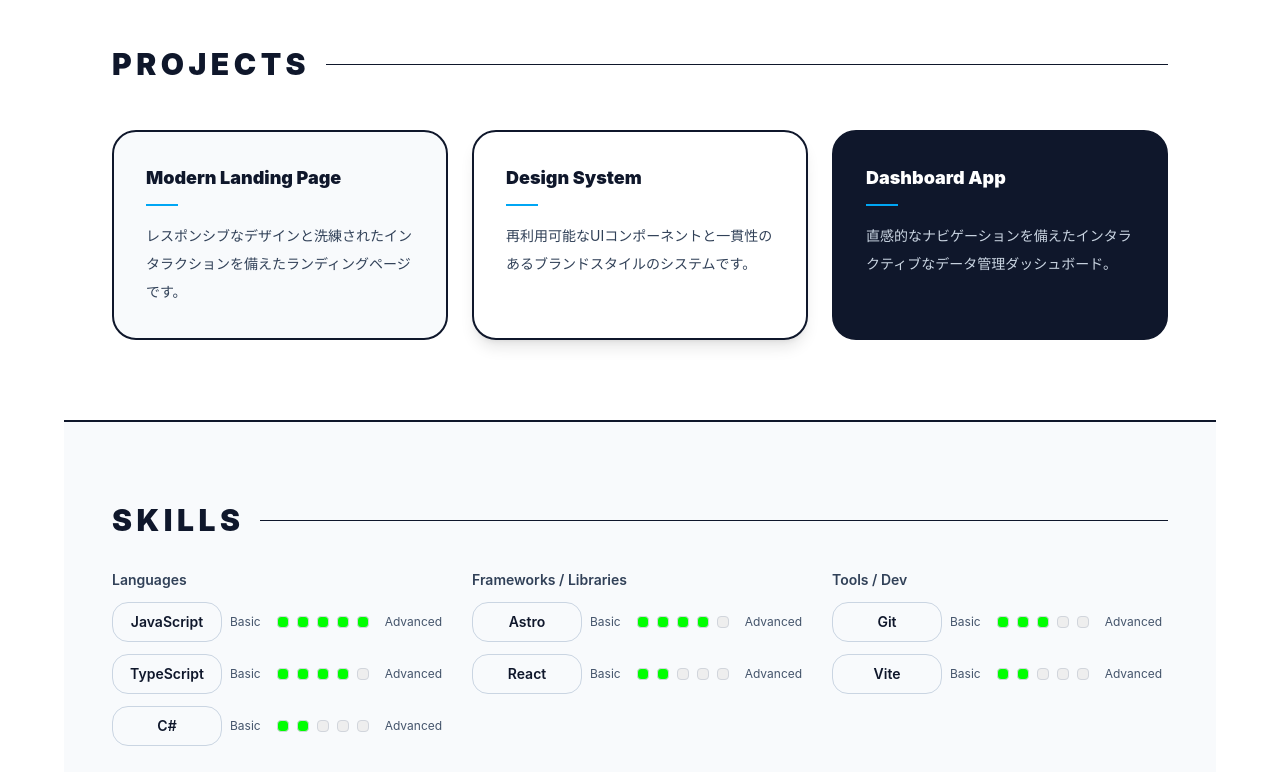
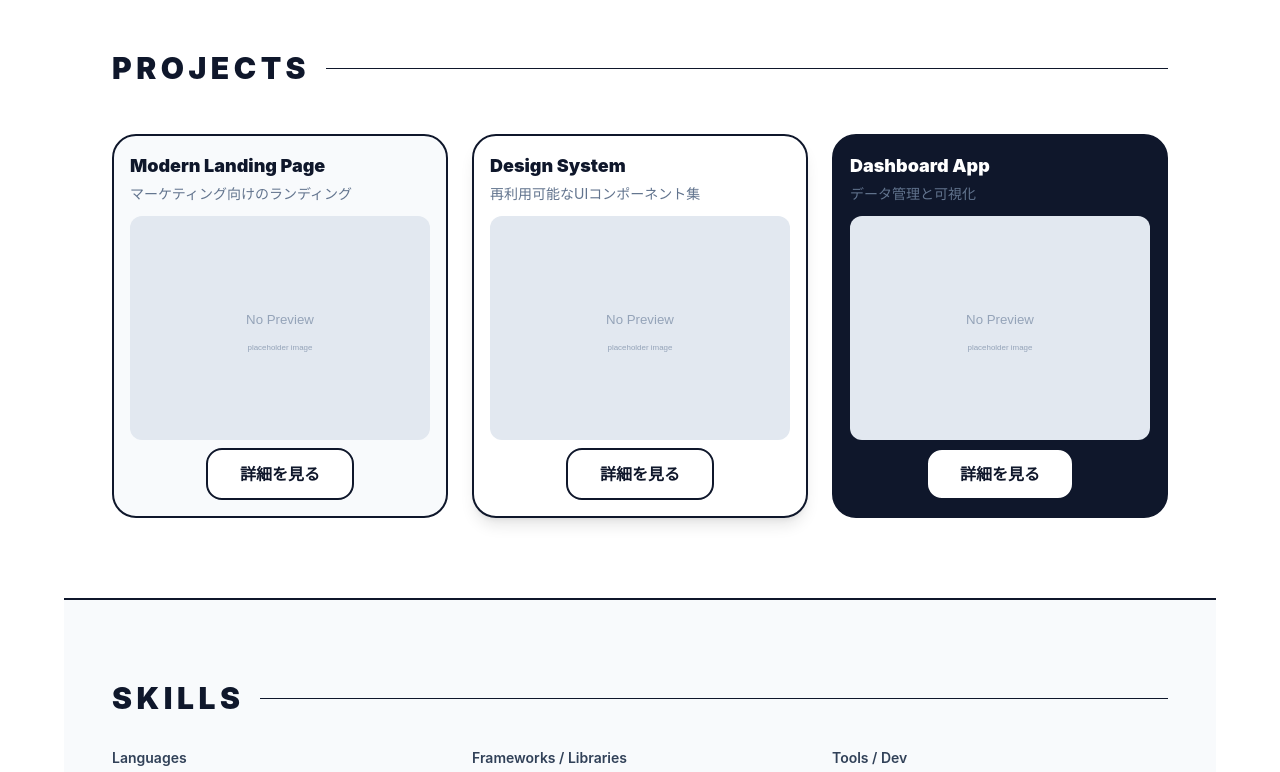
Before and after one commit to Okubo-Kazuki/portfolio, a React app: page / in a window 1280 px wide. Shown: the part 660-1432 px from the top of the page. Built offline with nearby package versions, Linux system fonts and the light colour scheme; the HTML template or start-up script is replaced by a standard one.

Commit message:
💄 ProjectsセクションのUI変更

```diff
--- a/src/components/ActionButton.tsx
+++ b/src/components/ActionButton.tsx
@@ -1,6 +1,6 @@
 type ActionButtonProps = React.ComponentProps<'a'> & {
   variant?: 'primary' | 'secondary';
-  target? : '_blank' | '';
+  target?: '_blank' | '';
 };
 
 export default function ActionButton({
@@ -15,6 +15,7 @@ export default function ActionButton({
     variant === 'primary'
       ? `${base} bg-sky-500 text-white hover:bg-sky-600`
       : `${base} bg-white text-slate-900 hover:bg-slate-100`;
+
   return (
     <a href={href} className={cls} {...rest} target={target} rel="noopener noreferrer">
       {children}
--- a/src/components/ContactSection.tsx
+++ b/src/components/ContactSection.tsx
@@ -10,7 +10,7 @@ export default function ContactSection() {
       <div className="grid grid-cols-1 gap-12 md:grid-cols-2">
         <div className="space-y-4">
           <p className="text-sm text-slate-700">
-            いろいろなプラットフォームでつながりましょう！
+            様々なプラットフォームでつながりましょう！
           </p>
         </div>
         <div className="flex flex-col gap-3">
@@ -18,6 +18,7 @@ export default function ContactSection() {
             メールを送る
           </ActionButton>
           <ActionButton href="https://github.com/Okubo-Kazuki" target='_blank'>GitHub</ActionButton>
+          <ActionButton href="https://www.facebook.com/profile.php?id=61550066544674" target='_blank'>Facebook</ActionButton>
         </div>
       </div>
     </footer>
--- a/src/components/InterestsSection.tsx
+++ b/src/components/InterestsSection.tsx
@@ -17,8 +17,8 @@ export default function InterestsSection() {
         </InterestCard>
         <InterestCard title="その他">
           <p className="text-sm leading-7 text-slate-700">
-            <br/>
-
+            1年ほど前から、有名サンドボックスゲームを用いて、プレイヤーが課題に挑戦する形式のアスレチック企画を開催しています。<br />
+            総挑戦者は120人に上る、人気企画となりました!
           </p>
         </InterestCard>
       </div>
--- a/src/components/ProjectCard.tsx
+++ b/src/components/ProjectCard.tsx
@@ -1,19 +1,134 @@
+import { useState } from 'react';
+import ActionButton from './ActionButton';
+
 type ProjectCardProps = {
   title: string;
-  description: string;
+  subtitle?: string;
+  preview?: string;
+  details?: string;
+  live?: string;
+  repo?: string;
+  tech?: string[];
+  why?: string;
+  challenges?: string;
+  learnings?: string;
+  role?: string;
+  duration?: string;
   style?: string;
 };
 
-export default function ProjectCard({ title, description, style = '' }: ProjectCardProps) {
-  const textClass = style.includes('text-white')
-    ? 'text-sm leading-7 text-slate-300'
-    : 'text-sm leading-7 text-slate-700';
+export default function ProjectCard({ title, subtitle, preview, details, live, repo, tech, why, challenges, learnings, role, duration, style = '' }: ProjectCardProps) {
+  const [open, setOpen] = useState(false);
+
+  const actionBase = 'rounded-2xl border-2 border-slate-900 px-8 py-3 font-bold transition';
+  const actionSecondary = `${actionBase} bg-white text-slate-900 hover:bg-slate-100`;
+
+  const isDark = style.includes('text-white');
 
   return (
-    <article className={`rounded-3xl border-2 border-slate-900 p-8 transition ${style}`}>
-      <h3 className="text-lg font-black">{title}</h3>
-      <div className="mb-4 mt-3 h-0.5 w-8 bg-sky-500" />
-      <p className={textClass}>{description}</p>
-    </article>
+    <>
+      <article
+        onClick={() => setOpen(true)}
+        className={`relative rounded-3xl border-2 border-slate-900 p-4 transition ${style} ${open ? '' : 'overflow-hidden h-96 md:h-96'} cursor-pointer`}
+      >
+        <div className="flex flex-col h-full">
+          <div>
+            <h3 className="text-lg font-black">{title}</h3>
+            {subtitle && <p className="text-sm text-slate-500 mt-1">{subtitle}</p>}
+          </div>
+
+          <div className="mt-3 flex-1">
+            {preview && (
+              <img src={preview} alt={`${title} preview`} className="w-full h-full object-cover rounded-xl mb-4" />
+            )}
+          </div>
+
+          <div className="mt-2 flex justify-center">
+            <div className={actionSecondary}>詳細を見る</div>
+          </div>
+        </div>
+      </article>
+
+      {open && (
+        <div className="fixed inset-0 z-50 flex items-center justify-center">
+          <div className="absolute inset-0 bg-black/60" onClick={() => setOpen(false)} />
+
+          <div className="relative z-10 w-full max-w-6xl mx-4">
+            <div
+              onClick={e => e.stopPropagation()}
+              className={`rounded-2xl ${isDark ? 'bg-slate-900 text-white' : 'bg-white text-slate-900'} max-h-[90vh] overflow-hidden`}
+            >
+              <div className="p-10 max-h-[90vh] overflow-auto">
+                <div className="flex items-start justify-between">
+                  <div>
+                    <h2 className="text-3xl font-black">{title}</h2>
+                    {subtitle && <p className="text-base opacity-80 mt-2">{subtitle}</p>}
+                  </div>
+                  <button onClick={() => setOpen(false)} className="text-base text-sky-500 hover:underline">閉じる</button>
+                </div>
+
+                <div className="mt-6">
+                  {preview && <img src={preview} alt={`${title} preview`} className="w-full h-80 object-cover rounded-md mb-6" />}
+
+                  {details && <p className={isDark ? 'text-base leading-8 text-slate-300' : 'text-base leading-8 text-slate-700'}>{details}</p>}
+
+                  {(tech || why || challenges || learnings || role || duration) && (
+                    <div className="mt-6 text-base space-y-4">
+                      {role && duration && <div className="text-sm opacity-80">{role} ・ {duration}</div>}
+
+                      {tech && tech.length > 0 && (
+                        <div>
+                          <div className="text-sm opacity-80">Tech:</div>
+                          <div className="flex flex-wrap gap-3 mt-2">
+                            {tech.map(t => (
+                              <span key={t} className="text-sm px-3 py-2 bg-slate-100 rounded-md">{t}</span>
+                            ))}
+                          </div>
+                        </div>
+                      )}
+
+                      {why && (
+                        <div>
+                          <div className="font-semibold text-base">技術選定の理由</div>
+                          <div className="text-base opacity-90">{why}</div>
+                        </div>
+                      )}
+
+                      {challenges && (
+                        <div>
+                          <div className="font-semibold text-base">苦労した点</div>
+                          <div className="text-base opacity-90">{challenges}</div>
+                        </div>
+                      )}
+
+                      {learnings && (
+                        <div>
+                          <div className="font-semibold text-base">学んだこと</div>
+                          <div className="text-base opacity-90">{learnings}</div>
+                        </div>
+                      )}
+                    </div>
+                  )}
+
+                  {(live || repo) && (() => {
+                    const link = live ?? repo;
+                    const isLive = !!live;
+
+                    return (
+                      <div className="mt-6">
+                        <ActionButton href={link} variant={isLive ? 'primary' : 'secondary'} target="_blank">
+                          {isLive ? 'Preview' : 'Source'}
+                        </ActionButton>
+                        <div className="mt-3 text-sm opacity-80 truncate">Link: <a href={link} target="_blank" rel="noopener noreferrer" className="underline">{link}</a></div>
+                      </div>
+                    );
+                  })()}
+                </div>
+              </div>
+            </div>
+          </div>
+        </div>
+      )}
+    </>
   );
 }
--- a/src/components/ProjectsSection.tsx
+++ b/src/components/ProjectsSection.tsx
@@ -4,18 +4,48 @@ import ProjectCard from './ProjectCard';
 const projects = [
   {
     title: 'Modern Landing Page',
-    description:
+    subtitle: 'マーケティング向けのランディング',
+    preview: '/placeholder.svg',
+    details:
       'レスポンシブなデザインと洗練されたインタラクションを備えたランディングページです。',
+    tech: ['React', 'TypeScript', 'Tailwind CSS', 'Vite'],
+    why: '高速な開発と軽量なビルド、既存のコンポーネントを再利用しやすいため。',
+    challenges: '多様な画面サイズでのレイアウト調整と画像最適化が難しかった。',
+    learnings: 'レスポンシブ画像の取り扱いとTailwindでの設計パターンを習得。',
+    role: 'フロントエンド実装・UI設計',
+    duration: '2週間',
+    live: 'https://example.com/landing',
+    repo: 'https://github.com/yourname/landing',
     style: 'bg-slate-50',
   },
   {
     title: 'Design System',
-    description: '再利用可能なUIコンポーネントと一貫性のあるブランドスタイルのシステムです。',
+    subtitle: '再利用可能なUIコンポーネント集',
+    preview: '/placeholder.svg',
+    details: '再利用可能なUIコンポーネントと一貫性のあるブランドスタイルのシステムです。',
+    tech: ['React', 'Storybook', 'TypeScript', 'CSS Modules'],
+    why: 'コンポーネントの文書化とレビューをスムーズにするためStorybookを採用。',
+    challenges: 'デザインとコードの同期、アクセシビリティ確保に時間がかかった。',
+    learnings: 'デザインシステムのスケールとアクセシビリティ対応の知見を得た。',
+    role: '設計＋コンポーネント実装',
+    duration: '1か月',
+    live: 'https://example.com/design-system',
+    repo: 'https://github.com/yourname/design-system',
     style: 'bg-white shadow-lg hover:shadow-xl',
   },
   {
     title: 'Dashboard App',
-    description: '直感的なナビゲーションを備えたインタラクティブなデータ管理ダッシュボード。',
+    subtitle: 'データ管理と可視化',
+    preview: '/placeholder.svg',
+    details: '直感的なナビゲーションを備えたインタラクティブなデータ管理ダッシュボード。',
+    tech: ['React', 'D3.js', 'Node.js', 'Express'],
+    why: '複雑な可視化にはD3の柔軟性が必要だったため。',
+    challenges: '大量データのレンダリングとパフォーマンス調整が課題だった。',
+    learnings: '仮想化とデータ集約のテクニックで描画負荷を下げられた。',
+    role: 'フロントエンド＋データ可視化',
+    duration: '3週間',
+    live: 'https://example.com/dashboard',
+    repo: 'https://github.com/yourname/dashboard',
     style: 'bg-slate-900 text-white hover:bg-black',
   },
 ];
@@ -31,7 +61,17 @@ export default function ProjectsSection() {
           <ProjectCard
             key={project.title}
             title={project.title}
-            description={project.description}
+            subtitle={project.subtitle}
+            preview={project.preview}
+            details={project.details}
+            tech={project.tech}
+            why={project.why}
+            challenges={project.challenges}
+            learnings={project.learnings}
+            role={project.role}
+            duration={project.duration}
+            live={project.live}
+            repo={project.repo}
             style={project.style}
           />
         ))}
```
Also changed, not shown: src/components/HeaderSection.tsx (+4 -4 lines), public/placeholder.svg (added).
